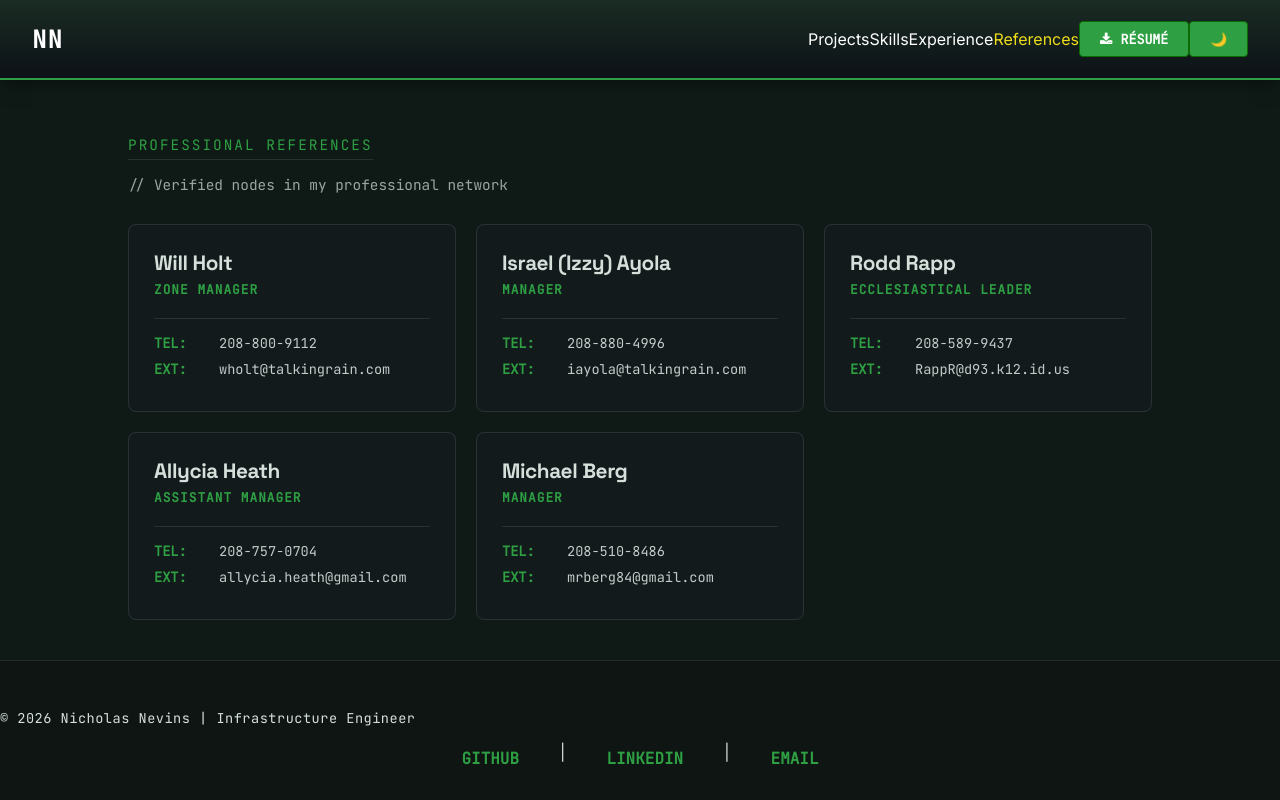
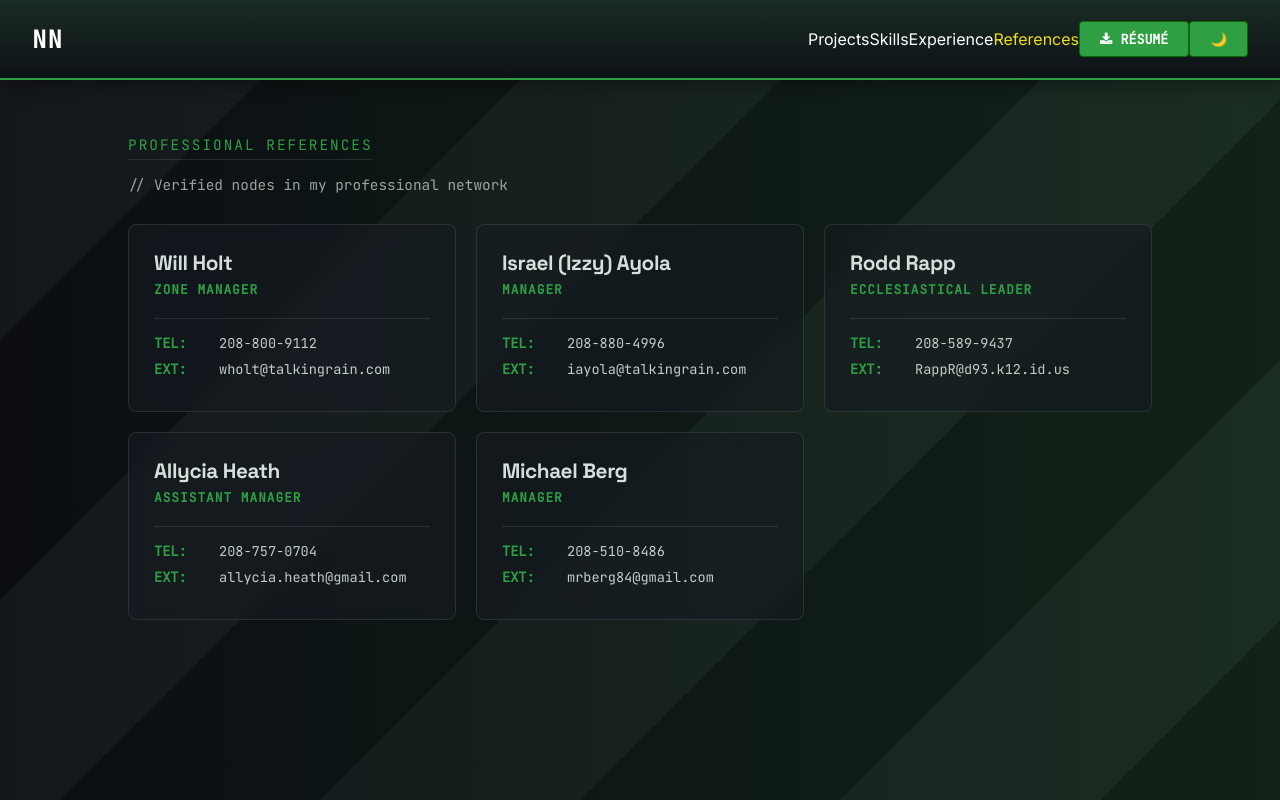
Before and after one commit to NevinsN/professional_portfolio, a React (Create React App) app in the folder professional_portfolio/: page /references in a window 1280 px wide. Shown: the top 800 px of the page. Built offline with nearby package versions, Linux system fonts and the light colour scheme.

Commit message:
Corrected file structure

```diff
--- a/professional_portfolio/src/Components/References/References.js
+++ b/professional_portfolio/src/Components/References/References.js
@@ -12,6 +12,7 @@ const References = () => {
     ];
 
     return (
+        <header className={`App-header`}>
             <div className="subpage-container">
                 <span className="section-label">Professional References</span>
                 <p className="skills-intro-comment">
@@ -38,6 +39,7 @@ const References = () => {
                     ))}
                 </div>
             </div>
+        </header>
     );
 };
 
--- a/professional_portfolio/src/Components/Skills/Skills.js
+++ b/professional_portfolio/src/Components/Skills/Skills.js
@@ -11,6 +11,7 @@ const Skills = () => {
     ];
 
     return (
+        <header className={`App-header`}>
             <div className="subpage-container">
                 <span className="section-label">Technical Stack</span>
                 <p className="skills-intro-comment">
@@ -33,6 +34,7 @@ const Skills = () => {
                     ))}
                 </div>
             </div>
+        </header>
     );
 };
 
```
Lines whose indentation alone changed are shown as unchanged.
